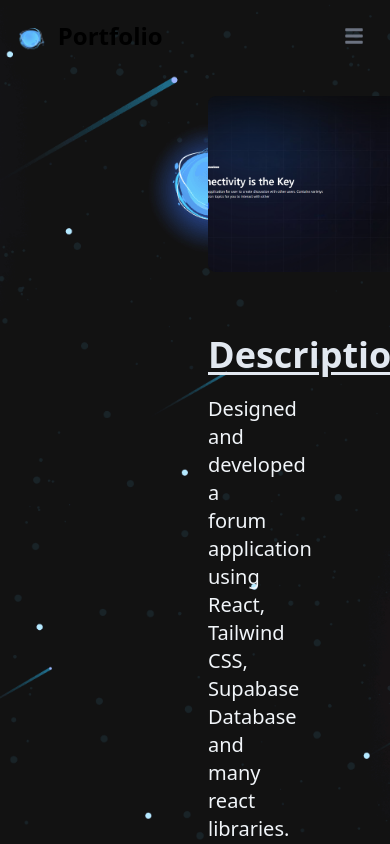
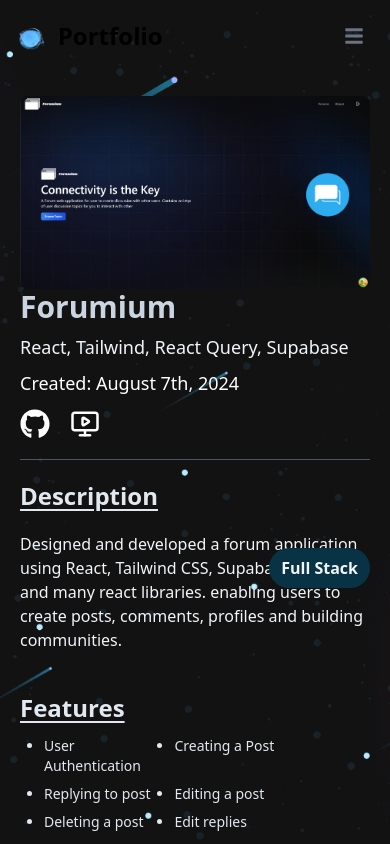
Before and after one commit to Root1-2/portfolio-main, a React (Vite) app: page /project/1 in a window 390 px wide. Built offline with nearby package versions, Linux system fonts and the light colour scheme.

Commit message:
project page responsive

```diff
--- a/src/pages/Project.jsx
+++ b/src/pages/Project.jsx
@@ -21,23 +21,27 @@ function Project() {
       >
         <Header />
         <div className="pt-24 text-white">
-          <div className="mx-52">
-            <div className="mb-5 flex justify-between">
-              <div className="flex">
-                <div className="h-44 w-80 rounded-lg">
+          <div className="mx-5 sm:mx-52">
+            <div className="mb-5 flex flex-wrap justify-between">
+              <div className="flex flex-wrap">
+                <div className="w-full rounded-lg sm:h-44 sm:w-80">
                   <img
                     src={project.thumbnail}
                     className="h-full w-full rounded-lg object-cover"
-                    alt=""
+                    alt="thumbnail"
                   />
                 </div>
-                <div className="ms-10">
-                  <p className="mb-2 text-4xl font-semibold text-slate-300">
+                <div className="sm:ms-10">
+                  <p className="mb-2 text-3xl font-semibold text-slate-300 sm:text-4xl">
                     {project.name}
                   </p>
-                  <p className="mb-4 text-xl text-slate-100">{project.tools}</p>
-                  <p className="text-xl">Created: {project.created}</p>
-                  <div className="mt-5 flex gap-5">
+                  <p className="mb-2 text-lg text-slate-100 sm:text-xl">
+                    {project.tools}
+                  </p>
+                  <p className="text-lg sm:text-xl">
+                    Created: {project.created}
+                  </p>
+                  <div className="mt-3 flex gap-5">
                     <a
                       href={project.github}
                       target="_blank"
@@ -58,8 +62,8 @@ function Project() {
                   </div>
                 </div>
               </div>
-              <div>
-                <p className="rounded-full bg-cyan-950 px-5 py-3 text-xl font-semibold text-slate-100">
+              <div className="absolute bottom-64 right-5 mt-5 justify-end sm:static sm:mt-0 sm:block">
+                <p className="rounded-full bg-cyan-950 px-3 py-2 text-base font-semibold text-slate-100 sm:px-5 sm:py-3">
                   {project.type}
                 </p>
               </div>
@@ -68,27 +72,27 @@ function Project() {
             <div className="border-b border-gray-600"></div>
 
             <div className="mt-5">
-              <p className="text-4xl font-semibold text-slate-200 underline underline-offset-4">
+              <p className="text-2xl font-semibold text-slate-200 underline underline-offset-4 sm:text-4xl">
                 Description
               </p>
-              <p className="mt-5 text-xl text-slate-100">
+              <p className="mt-5 text-base text-slate-100 sm:text-xl">
                 {project.description}
               </p>
-              <p className="mb-3 mt-10 text-4xl font-semibold text-slate-200 underline underline-offset-4">
+              <p className="mb-3 mt-10 text-2xl font-semibold text-slate-200 underline underline-offset-4 sm:text-4xl">
                 Features
               </p>
               <ul className="ms-6 flex list-disc flex-wrap">
                 {features.map((feature, index) => (
                   <li
                     key={index}
-                    className="mb-2 w-1/4 text-2xl text-slate-200"
+                    className="mb-2 w-2/5 text-sm text-slate-200 sm:w-1/4 sm:text-2xl"
                   >
                     {feature}
                   </li>
                 ))}
               </ul>
 
-              <p className="mt-10 text-4xl font-semibold text-slate-200 underline underline-offset-4">
+              <p className="mt-10 text-2xl font-semibold text-slate-200 underline underline-offset-4 sm:text-4xl">
                 Screenshots
               </p>
               <div className="flex w-full gap-5 overflow-x-scroll">
@@ -96,7 +100,7 @@ function Project() {
                   <img
                     src={screenshot}
                     alt=""
-                    className="mt-5 w-96"
+                    className="my-5 w-48 sm:w-96"
                     key={index}
                   />
                 ))}
```
